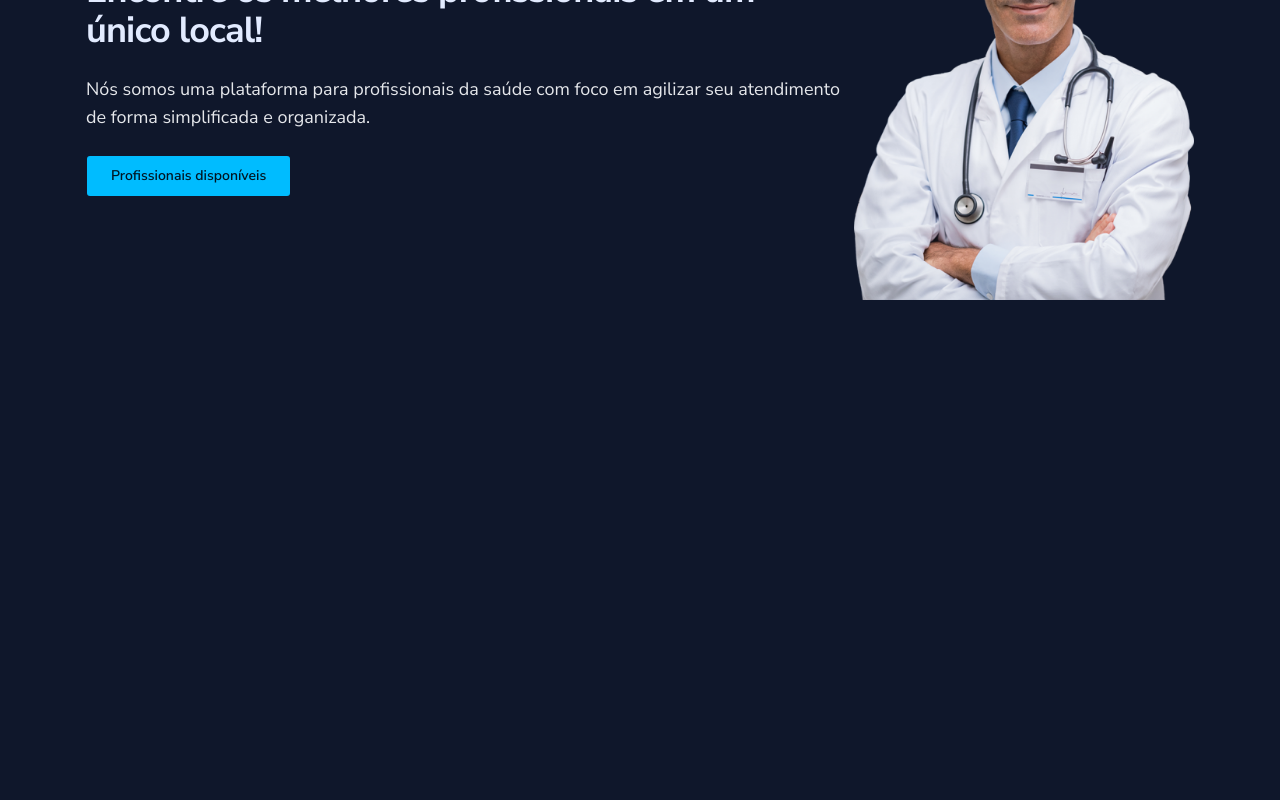
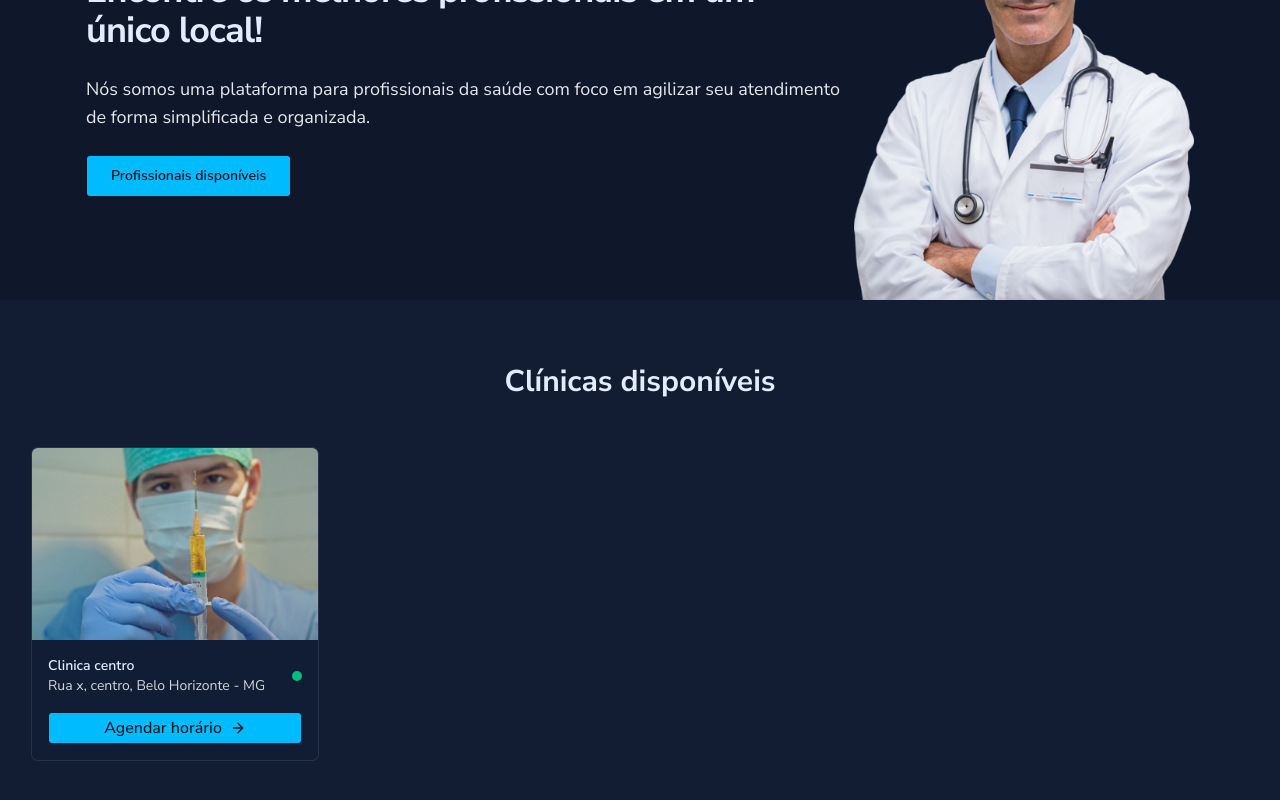
Before and after one commit to slpascoal/geser, a Next.js app: page / in a window 1280 px wide. Shown: the part 212-1012 px from the top of the page. Before the commit the page ends 800 px from the top, so only its background shows below. Built offline with nearby package versions, Linux system fonts and the light colour scheme.

Commit message:
feat: add Companies component and integrate into Home page

```diff
--- /dev/null
+++ b/src/app/(public)/_components/companies.tsx
@@ -0,0 +1,82 @@
+import { Button } from "@/components/ui/button";
+import { Card, CardContent } from "@/components/ui/card";
+import { ArrowRight } from "lucide-react";
+import Image from "next/image";
+import Link from "next/link";
+
+export function Companies() {
+  return (
+    <section
+      className="py-16 bg-[#121c33]"
+    >
+      <div
+        className="container mx-auto px-4 sm:px-6 lg:px-8"
+      >
+        <h2
+          className="text-3xl text-center mb-12 font-bold"
+        >
+          Clínicas disponíveis
+        </h2>
+
+        <section
+          className="grid grid-cols-1 gap-6 sm:grid-cols-2 lg:grid-cols-4"
+        >
+          <Card className="overflow-hidden p-0">
+            <CardContent
+              className="p-0"
+            >
+              <div>
+                <div
+                  className="relative h-48"
+                >
+                  <Image
+                    src="/image.png"
+                    alt="Foto da empresa"
+                    fill
+                    className="object-cover"
+                  />
+                </div>
+              </div>
+
+              <div
+                className="p-4 space-y-4"
+              >
+                <div
+                  className="flex items-center justify-between"
+                >
+                  <div>
+                    <h3
+                      className="font-semibold"
+                    >
+                      Clinica centro
+                    </h3>
+                    <p
+                      className="text-sm text-gray-300"
+                    >
+                      Rua x, centro, Belo Horizonte - MG
+                    </p>
+                  </div>
+
+                  <div className="w-2.5 h-2.5 rounded-full bg-emerald-500"></div>
+
+                </div>
+
+                <Button
+                  className="w-full text-sm font-medium md:text-base"
+                >
+                  <Link
+                    href="#"
+                    className="flex items-center"
+                  >
+                    Agendar horário
+                    <ArrowRight className="ml-2" />
+                  </Link>
+                </Button>
+              </div>
+            </CardContent>
+          </Card>
+        </section>
+      </div>
+    </section>
+  )
+}
--- a/src/app/(public)/_components/hero.tsx
+++ b/src/app/(public)/_components/hero.tsx
@@ -5,7 +5,7 @@ export function Hero() {
   return (
    <section>
     <div
-      className="container mx-auto px-4 pt-20 sm:px-6 lg:px-8"
+      className="container mx-auto px-4 pt-20 sm:px-6 lg:px-8 pb-4 sm:pb-0"
     >
       <main
         className="flex items-center justify-center"
--- a/src/app/(public)/page.tsx
+++ b/src/app/(public)/page.tsx
@@ -1,3 +1,4 @@
+import { Companies } from "./_components/companies";
 import { Header } from "./_components/header";
 import { Hero } from "./_components/hero";
 
@@ -7,6 +8,7 @@ export default function Home() {
       <Header />
       <div>
         <Hero />
+        <Companies />
       </div>
     </div>
   );
--- /dev/null
+++ b/src/components/ui/card.tsx
@@ -0,0 +1,103 @@
+import * as React from "react"
+
+import { cn } from "@/lib/utils"
+
+function Card({
+  className,
+  size = "default",
+  ...props
+}: React.ComponentProps<"div"> & { size?: "default" | "sm" }) {
+  return (
+    <div
+      data-slot="card"
+      data-size={size}
+      className={cn(
+        "group/card flex flex-col gap-4 overflow-hidden rounded-xl bg-card py-4 text-sm text-card-foreground ring-1 ring-foreground/10 has-data-[slot=card-footer]:pb-0 has-[>img:first-child]:pt-0 data-[size=sm]:gap-3 data-[size=sm]:py-3 data-[size=sm]:has-data-[slot=card-footer]:pb-0 *:[img:first-child]:rounded-t-xl *:[img:last-child]:rounded-b-xl",
+        className
+      )}
+      {...props}
+    />
+  )
+}
+
+function CardHeader({ className, ...props }: React.ComponentProps<"div">) {
+  return (
+    <div
+      data-slot="card-header"
+      className={cn(
+        "group/card-header @container/card-header grid auto-rows-min items-start gap-1 rounded-t-xl px-4 group-data-[size=sm]/card:px-3 has-data-[slot=card-action]:grid-cols-[1fr_auto] has-data-[slot=card-description]:grid-rows-[auto_auto] [.border-b]:pb-4 group-data-[size=sm]/card:[.border-b]:pb-3",
+        className
+      )}
+      {...props}
+    />
+  )
+}
+
+function CardTitle({ className, ...props }: React.ComponentProps<"div">) {
+  return (
+    <div
+      data-slot="card-title"
+      className={cn(
+        "font-heading text-base leading-snug font-medium group-data-[size=sm]/card:text-sm",
+        className
+      )}
+      {...props}
+    />
+  )
+}
+
+function CardDescription({ className, ...props }: React.ComponentProps<"div">) {
+  return (
+    <div
+      data-slot="card-description"
+      className={cn("text-sm text-muted-foreground", className)}
+      {...props}
+    />
+  )
+}
+
+function CardAction({ className, ...props }: React.ComponentProps<"div">) {
+  return (
+    <div
+      data-slot="card-action"
+      className={cn(
+        "col-start-2 row-span-2 row-start-1 self-start justify-self-end",
+        className
+      )}
+      {...props}
+    />
+  )
+}
+
+function CardContent({ className, ...props }: React.ComponentProps<"div">) {
+  return (
+    <div
+      data-slot="card-content"
+      className={cn("px-4 group-data-[size=sm]/card:px-3", className)}
+      {...props}
+    />
+  )
+}
+
+function CardFooter({ className, ...props }: React.ComponentProps<"div">) {
+  return (
+    <div
+      data-slot="card-footer"
+      className={cn(
+        "flex items-center rounded-b-xl border-t bg-muted/50 p-4 group-data-[size=sm]/card:p-3",
+        className
+      )}
+      {...props}
+    />
+  )
+}
+
+export {
+  Card,
+  CardHeader,
+  CardFooter,
+  CardTitle,
+  CardAction,
+  CardDescription,
+  CardContent,
+}
```
Also changed, not shown: public/image.png (added).
